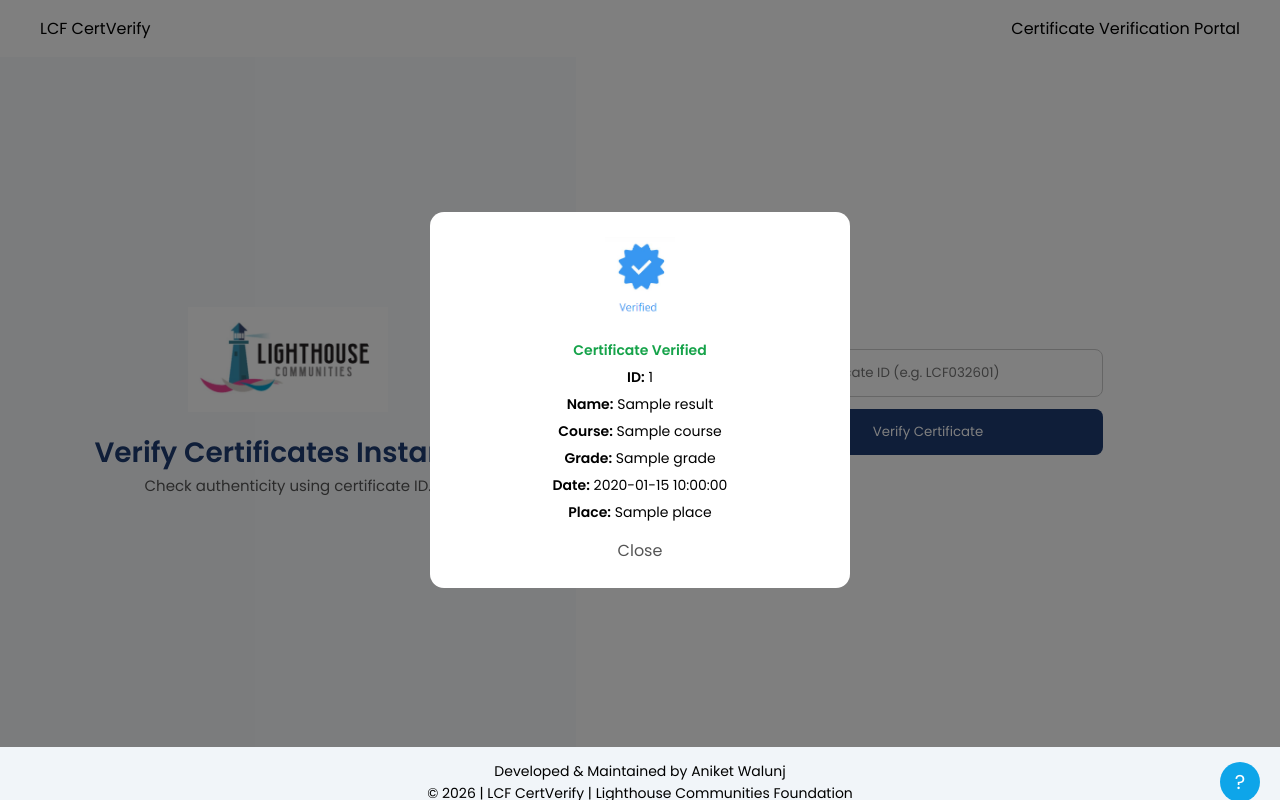
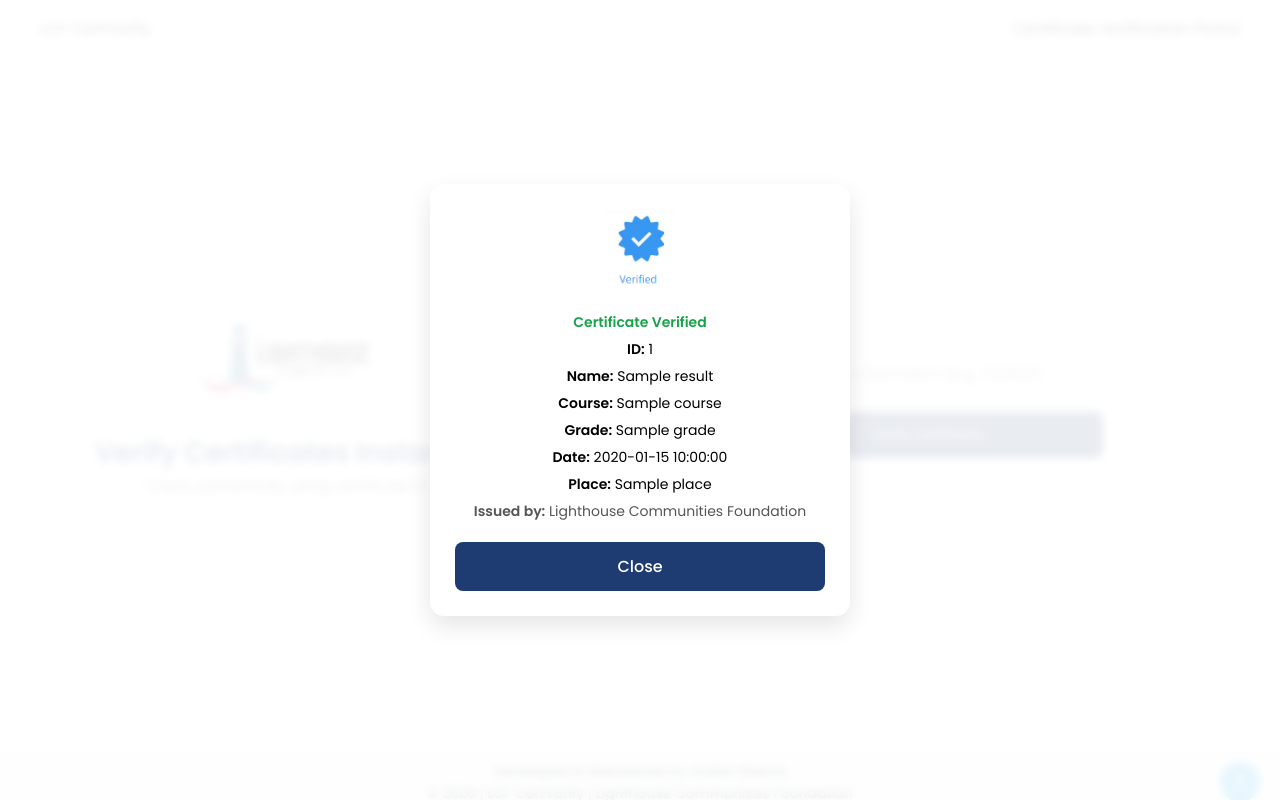
Before and after one commit to aniketvamanwalunj/LCF_CertVerify, a Flask app: template templates/index.html in a window 1280 px wide. Run offline with Flask 3, Linux system fonts and the light colour scheme; the template is opened without the code that fills it: most values are stand-ins (such as "Sample title", 1, 10 or a date in 2020).

Commit message:
index.html

```diff
--- a/templates/index.html
+++ b/templates/index.html
@@ -2,7 +2,8 @@
 <html lang="en">
 <head>
 <meta charset="UTF-8">
-<meta name="viewport" content="width=device-width, initial-scale=1.0">
+
+<meta name="viewport" content="width=device-width, initial-scale=1.0, maximum-scale=1.0, user-scalable=no">
 
 <title>LCF CertVerify</title>
 
@@ -15,9 +16,17 @@
     padding:0;
     box-sizing:border-box;
     font-family:'Poppins', sans-serif;
+    -webkit-tap-highlight-color: transparent;
 }
 
-body{}
+*::selection{
+    background: transparent !important;
+}
+
+html, body{
+    height:100%;
+    overflow:hidden;
+}
 
 /* NAVBAR */
 .navbar{
@@ -36,7 +45,7 @@ body{}
 /* LEFT */
 .left{
     width:45%;
-    background:#f8fafc;
+    background:white; /* ✅ FIXED (was grey) */
     display:flex;
     flex-direction:column;
     justify-content:center;
@@ -71,7 +80,6 @@ body{}
 
 /* CARD */
 .card{
-    position:relative;
     width:100%;
     max-width:420px;
     background:white;
@@ -80,14 +88,31 @@ body{}
 }
 
 /* INPUT */
-input{
-    width:100%;
-    padding:13px;
+.input-group{
+    display:flex;
+    align-items:center;
+    border:1px solid #ccc;
     border-radius:8px;
-    border:1px solid #ccc;
+    overflow:hidden;
     margin-bottom:12px;
 }
 
+.prefix{
+    background:#e2e8f0;
+    padding:13px;
+    font-weight:600;
+    color:#1e3c72;
+}
+
+.input-group input{
+    border:none;
+    outline:none;
+    padding:13px;
+    width:100%;
+    font-size:16px;
+}
+
+/* BUTTON */
 button{
     width:100%;
     padding:13px;
@@ -127,11 +152,13 @@ button{
     left:0;
     width:100%;
     height:100%;
-    background:rgba(0,0,0,0.5);
+    background:rgba(255,255,255,0.9);
+    backdrop-filter: blur(4px);
     display:flex;
     align-items:center;
     justify-content:center;
-    padding:10px;
+    padding:15px;
+    z-index:9999;
 }
 
 /* POPUP */
@@ -142,15 +169,14 @@ button{
     background:white;
     border-radius:14px;
     text-align:center;
+    box-shadow:0 10px 25px rgba(0,0,0,0.1);
 }
 
-/* ICON */
 .icon{
     width:70px;
     margin-bottom:10px;
 }
 
-/* TEXT */
 .success{
     color:#16a34a;
     font-weight:600;
@@ -168,11 +194,24 @@ button{
     font-size:14px;
 }
 
-/* CLOSE */
+/* ISSUED */
+.issued{
+    margin-top:10px;
+    font-size:13px;
+    color:#555;
+}
+
+/* ✅ CLOSE BUTTON FIXED */
 .close{
-    margin-top:15px;
+    margin-top:20px;
     cursor:pointer;
-    color:#555;
+    color:white;
+    background:#1e3c72;
+    padding:12px;
+    border-radius:8px;
+    font-weight:500;
+    width:100%;
+    text-align:center;
 }
 
 /* FOOTER */
@@ -266,8 +285,22 @@ function openSupport(){
 function closeSupport(){
     document.getElementById("supportModal").style.display="none";
 }
+
 function showLoading(){
     document.getElementById("loadingBox").style.display="block";
+    document.activeElement.blur();
+    window.getSelection().removeAllRanges();
+}
+
+function onlyNumbers(input){
+    input.value = input.value.replace(/[^0-9]/g,'');
+}
+
+window.onload = function(){
+    const overlay = document.querySelector('.overlay');
+    if(overlay){
+        document.body.style.overflow="hidden";
+    }
 }
 </script>
 
@@ -291,7 +324,16 @@ function showLoading(){
         <div class="card">
 
             <form method="POST" onsubmit="showLoading()">
-                <input type="text" name="certificate_id" placeholder="Enter Certificate ID (e.g. LCF032601)" required>
+
+                <div class="input-group">
+                    <div class="prefix">LCF</div>
+                    <input type="text"
+                           name="certificate_id"
+                           placeholder="Enter Numbers (e.g. 032601)"
+                           oninput="onlyNumbers(this)"
+                           required>
+                </div>
+
                 <button type="submit">Verify Certificate</button>
             </form>
 
@@ -322,6 +364,9 @@ function showLoading(){
                         <p><b>Grade:</b> {{ result.grade }}</p>
                         <p><b>Date:</b> {{ result.date }}</p>
                         <p><b>Place:</b> {{ result.place }}</p>
+
+                        <p class="issued"><b>Issued by:</b> Lighthouse Communities Foundation</p>
+
                     {% endif %}
 
                     <div class="close" onclick="window.location.href='/'">Close</div>
```
Also changed, not shown: other parts of templates/index.html (+5 -37 lines). Lines whose indentation alone changed are shown as unchanged.
